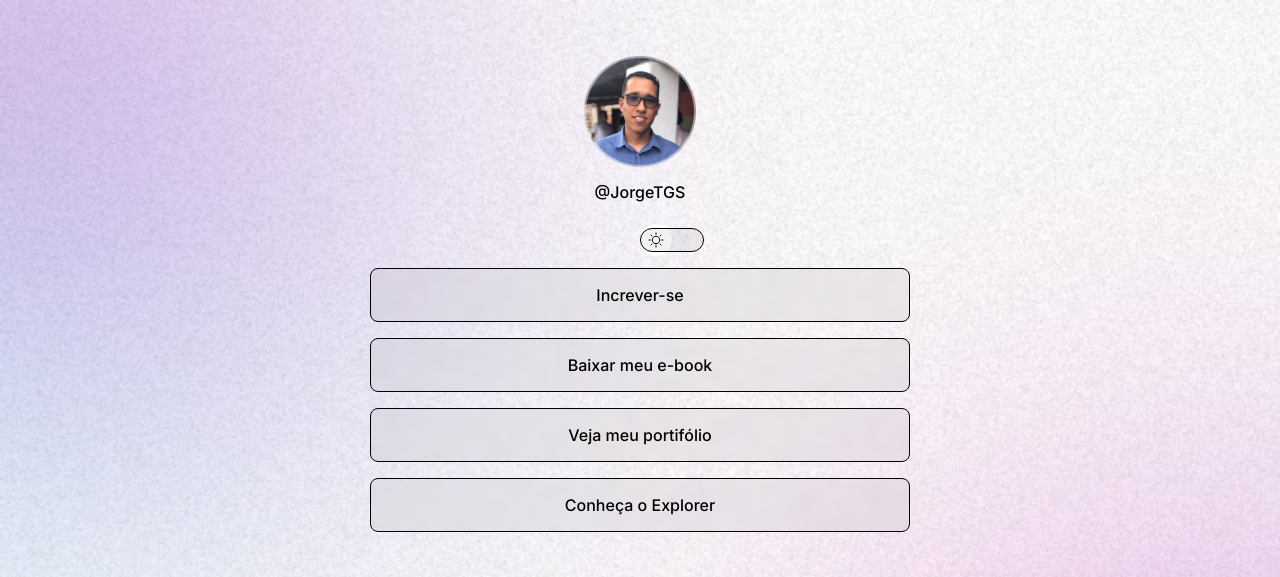
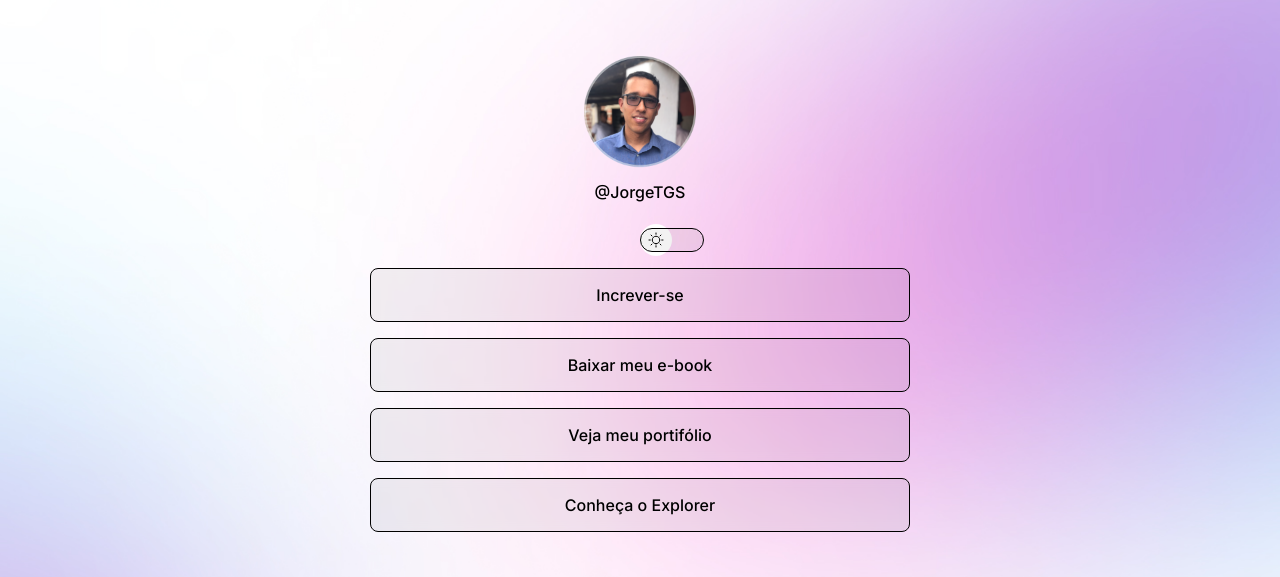
Before and after one commit to JorgeTGS/Meu-primeiro-projeto, a plain HTML site: page index.html in a window 1280 px wide. Shown: the top 577 px of the page. Drawn offline with nearby package versions, Linux system fonts and the light colour scheme.

Commit message:
Alteração do fundo da tela baseado no tamanho px

```diff
--- a/Style.css
+++ b/Style.css
@@ -31,8 +31,8 @@ Body {
   background-repeat: no-repeat; /*para não repetir varias imagens na tela*/
   background-position: top center; /* "background-position:" para definir a posição; "center" para posicionar a imagem "top" para posionar meio */
   background-size: cover; /*"background-size:" para definir tamnho; "cover" para prencher a tela */
-
   /*background: url(assets/bg-mobile.jpg) no-repeat top center/cover;  Todo o codigo acima em uma unica linha*/
+  height: 100vh; /*Para completar o view point(a tela visivel ) da pagina*/
 }
 
 body * {
@@ -170,3 +170,13 @@ footer {
   justify-content: center;
   font-size: 14px;
 }
+
+@media (min-width: 700px) {
+  /*De 700px pra cima serão aplciadas as regras que estão dentro das dentros das {}*/
+  :root {
+    --bg-url: url(./assets/bg-desktop.png);
+  }
+  .light {
+    --bg-url: url(./assets/bg-desktop-light.jpg);
+  }
+}
```
Also changed, not shown: assets/bg-desktop.jpg (deleted), assets/bg-desktop.png (added).
